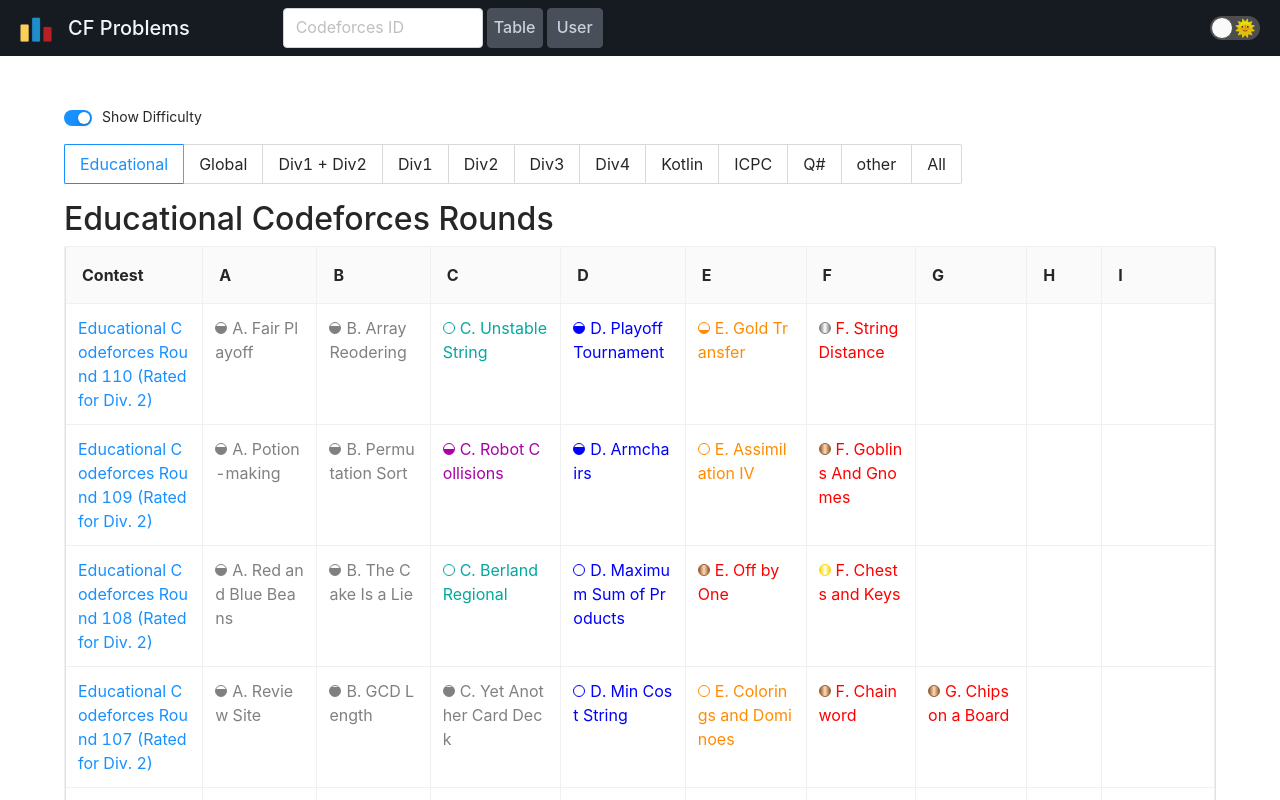
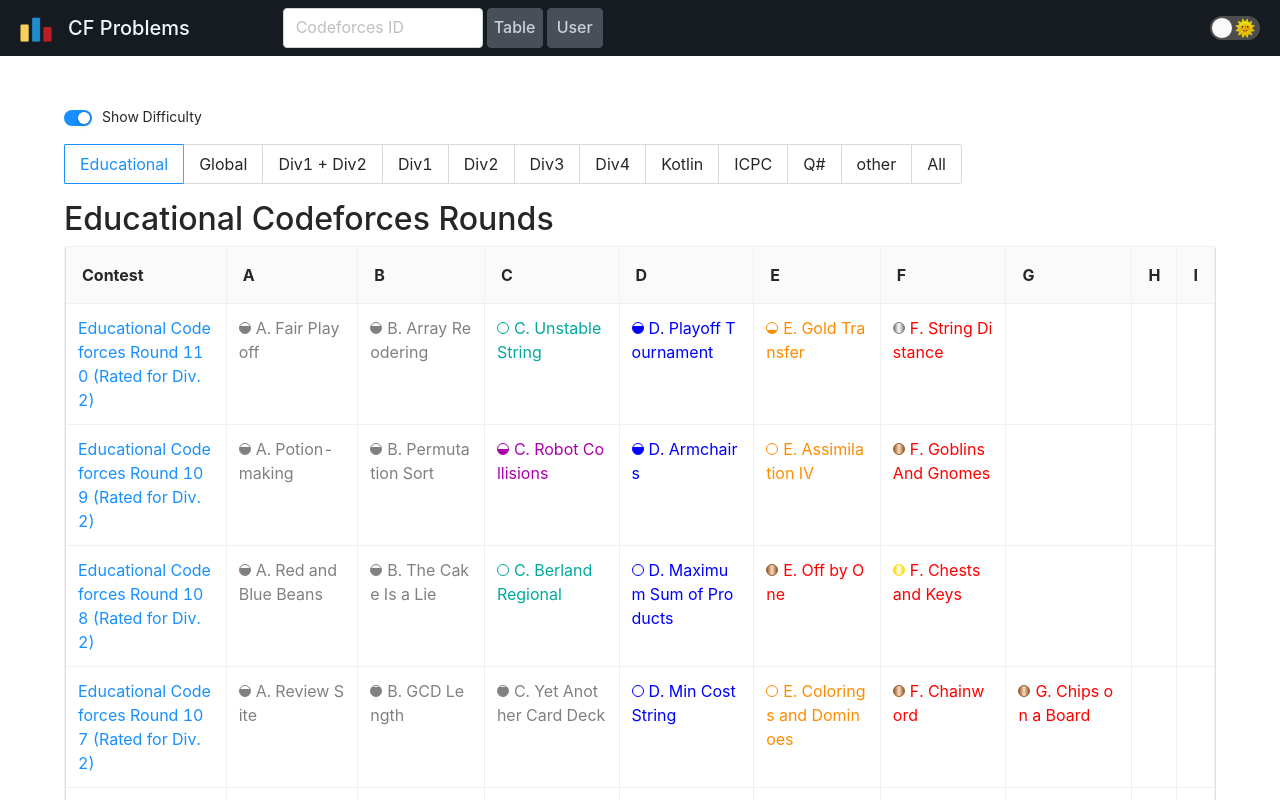
Before and after one commit to kira924age/CodeforcesProblems, a React (Create React App) app in the folder cf-problems-frontend/: page /#/table/ in a window 1280 px wide. Shown: the top 800 px of the page. Built offline with nearby package versions, Linux system fonts and the light colour scheme.

Commit message:
Update style files

```diff
--- a/cf-problems-frontend/src/pages/TablePage/ContestTable.tsx
+++ b/cf-problems-frontend/src/pages/TablePage/ContestTable.tsx
@@ -153,7 +153,7 @@ const ContestTable: React.FC<ContestTableProps> = (props) => {
       {isFetchFailue && <ErrorMessage />}
       <Table
         pagination={{
-          defaultPageSize: 100,
+          defaultPageSize: 50,
           pageSizeOptions: ["10", "20", "50", "100"],
         }}
         bordered
--- a/cf-problems-frontend/src/style/ContestTable.css
+++ b/cf-problems-frontend/src/style/ContestTable.css
@@ -209,6 +209,10 @@ tr {
     display: none;
   }
 
+  .ant-table-cell:empty {
+    display: none;
+  }
+
   .ant-contest-table td {
     display: block;
   }
```
